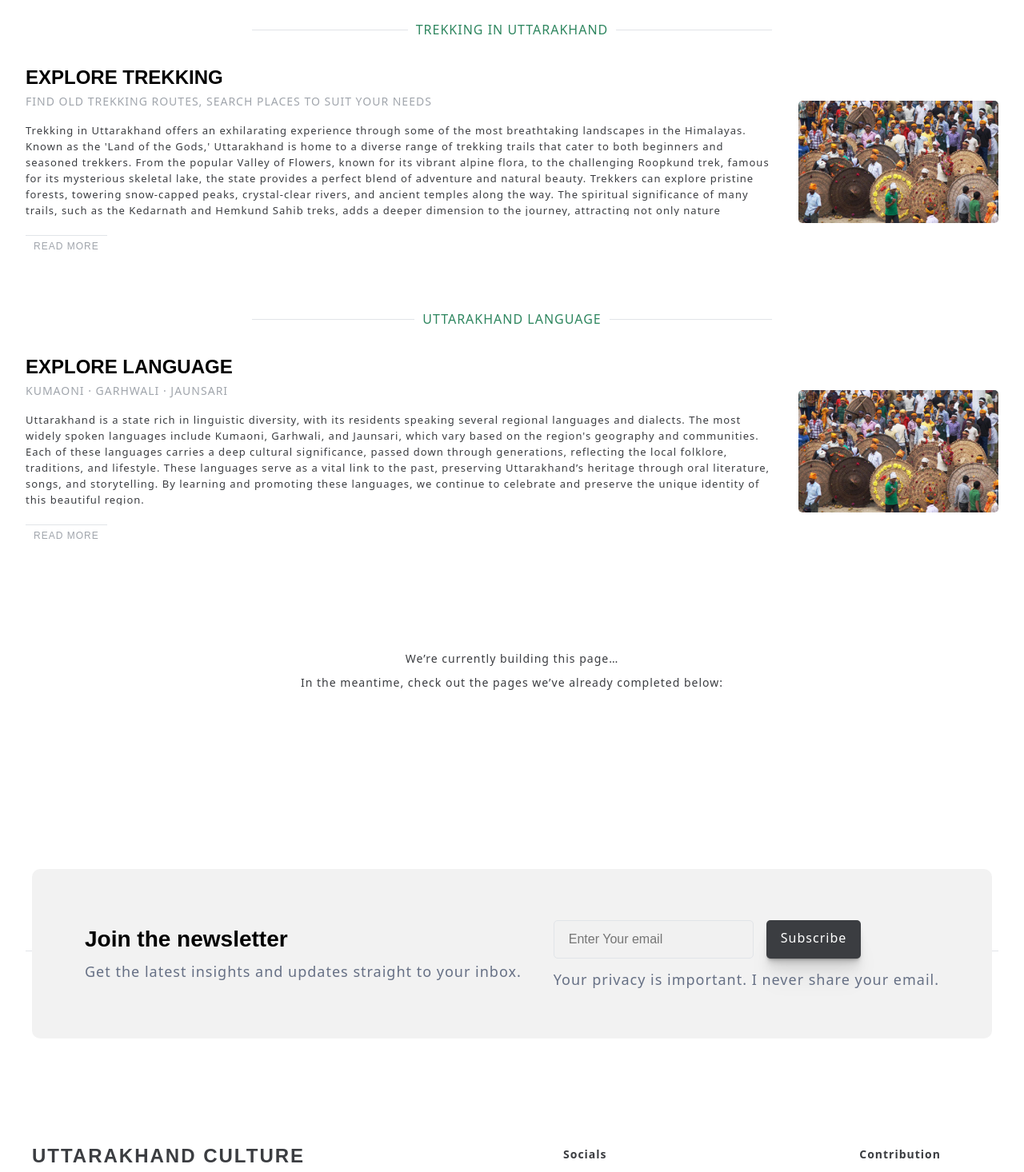
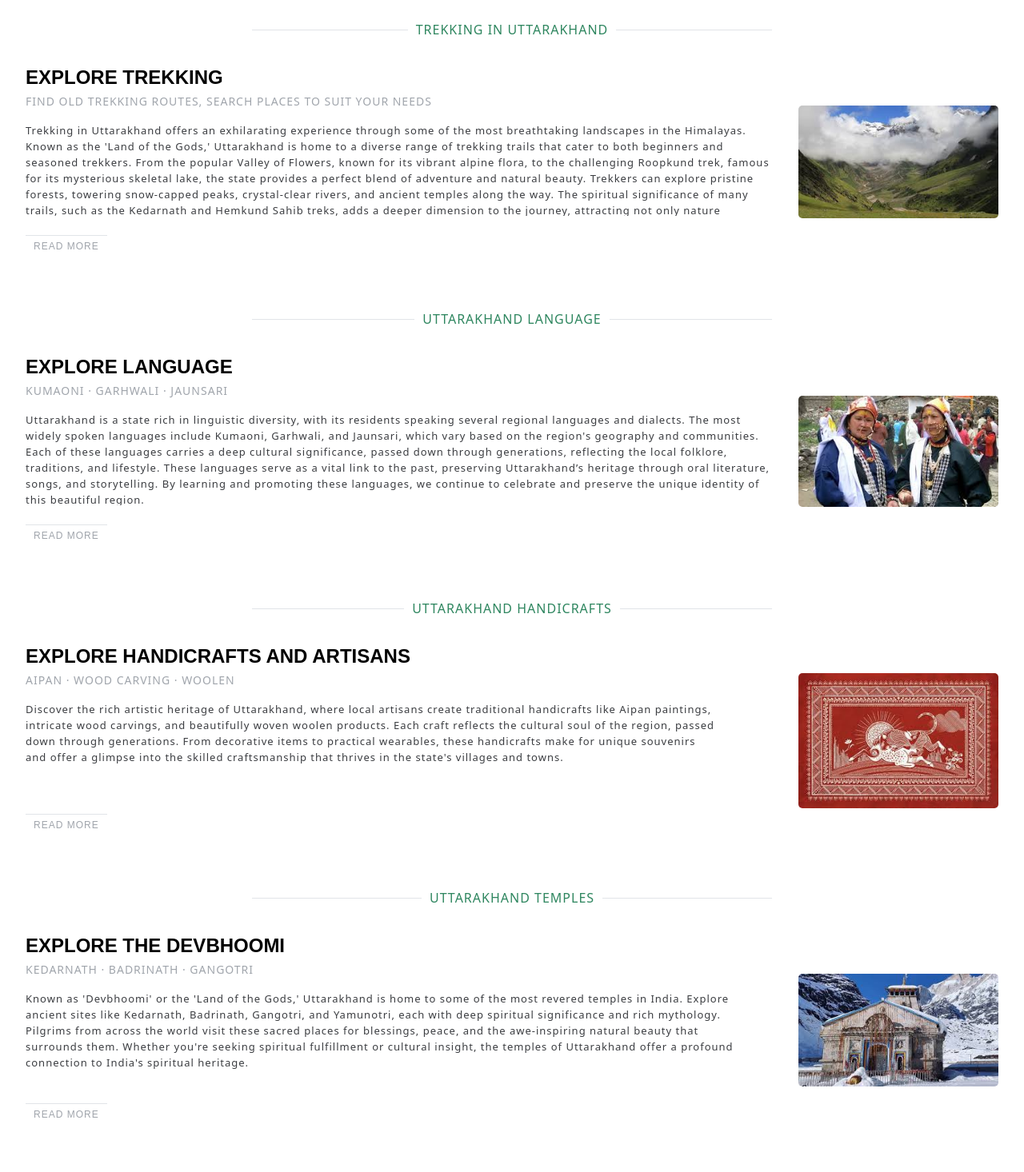
Before and after one commit to ajaynegi45/Uttarakhand-Culture-NewUI, a Next.js app: page /explore in a window 1280 px wide. Shown: the part 580-2046 px from the top of the page at 80% size. Built offline with nearby package versions, Linux system fonts and the light colour scheme; a web font is replaced by a local one.

Commit message:
Add sections like handicrafts and temples to the explore page with relevant images

```diff
--- a/src/app/explore/page.tsx
+++ b/src/app/explore/page.tsx
@@ -1,38 +1,73 @@
-import styles from "./page.module.css"
+import styles from "./page.module.css";
 import SectionCard from "@/components/ui/SectionCard";
 import Image from "next/image";
-import Mountain from '/public/mountain.svg';
-import Bagwal from "/public/bagwal.jpg";
+import Mountain from "/public/mountain.svg";
+import Aipan from "/public/AIPAN.jpg";
+import language from "/public/language.jpg";
+import trekking from "/public/trekking.jpg";
+import temple from "/public/temple.jpg";
 
 export default function Explore() {
   return (
     <>
       <div className={styles.pageHeader}>
         <h1> Explore Uttarakhand</h1>
-                <Image src={Mountain} alt={"Mountain Image"}/>
+        <Image src={Mountain} alt={"Mountain Image"} />
       </div>
 
+      <SectionCard
+        cardTitle={"TREKKING IN UTTARAKHAND"}
+        title={"EXPLORE TREKKING"}
+        subTitle={"FIND OLD TREKKING ROUTES, SEARCH PLACES TO SUIT YOUR NEEDS"}
+        description={
+          "Trekking in Uttarakhand offers an exhilarating experience through some of the most breathtaking landscapes in the Himalayas. Known as the 'Land of the Gods,' Uttarakhand is home to a diverse range of trekking trails that cater to both beginners and seasoned trekkers. From the popular Valley of Flowers, known for its vibrant alpine flora, to the challenging Roopkund trek, famous for its mysterious skeletal lake, the state provides a perfect blend of adventure and natural beauty. Trekkers can explore pristine forests, towering snow-capped peaks, crystal-clear rivers, and ancient temples along the way. The spiritual significance of many trails, such as the Kedarnath and Hemkund Sahib treks, adds a deeper dimension to the journey, attracting not only nature enthusiasts but also pilgrims. Whether it's the awe-inspiring beauty of the Nanda Devi National Park or the serene paths of Chopta, trekking in Uttarakhand offers a chance to connect with nature while discovering the cultural richness of the region's remote villages. With its well-marked trails and stunning vistas at every turn, Uttarakhand remains a paradise for trekkers seeking adventure, tranquility, and a deep connection to the Himalayas."
+        }
+        image={trekking}
+        readMoreLink={"/trekking"}
+      />
 
-            <SectionCard cardTitle={"TREKKING IN UTTARAKHAND"} title={"EXPLORE TREKKING"}
-                         subTitle={"FIND OLD TREKKING ROUTES, SEARCH PLACES TO SUIT YOUR NEEDS"}
-                         description={"Trekking in Uttarakhand offers an exhilarating experience through some of the most breathtaking landscapes in the Himalayas. Known as the 'Land of the Gods,' Uttarakhand is home to a diverse range of trekking trails that cater to both beginners and seasoned trekkers. From the popular Valley of Flowers, known for its vibrant alpine flora, to the challenging Roopkund trek, famous for its mysterious skeletal lake, the state provides a perfect blend of adventure and natural beauty. Trekkers can explore pristine forests, towering snow-capped peaks, crystal-clear rivers, and ancient temples along the way. The spiritual significance of many trails, such as the Kedarnath and Hemkund Sahib treks, adds a deeper dimension to the journey, attracting not only nature enthusiasts but also pilgrims. Whether it's the awe-inspiring beauty of the Nanda Devi National Park or the serene paths of Chopta, trekking in Uttarakhand offers a chance to connect with nature while discovering the cultural richness of the region's remote villages. With its well-marked trails and stunning vistas at every turn, Uttarakhand remains a paradise for trekkers seeking adventure, tranquility, and a deep connection to the Himalayas."}
-                         image={Bagwal} readMoreLink={"/trekking"}/>
+      <SectionCard
+        cardTitle={"UTTARAKHAND LANGUAGE"}
+        title={"EXPLORE LANGUAGE"}
+        subTitle={"KUMAONI · GARHWALI · JAUNSARI"}
+        description={
+          "Uttarakhand is a state rich in linguistic diversity, with its residents speaking several regional languages and dialects. The most widely spoken languages include Kumaoni, Garhwali, and Jaunsari, which vary based on the region's geography and communities. Each of these languages carries a deep cultural significance, passed down through generations, reflecting the local folklore, traditions, and lifestyle. These languages serve as a vital link to the past, preserving Uttarakhand’s heritage through oral literature, songs, and storytelling. By learning and promoting these languages, we continue to celebrate and preserve the unique identity of this beautiful region."
+        }
+        image={language}
+        readMoreLink={"/language"}
+      />
 
-            <SectionCard cardTitle={"UTTARAKHAND LANGUAGE"} title={"EXPLORE LANGUAGE"}
-                         subTitle={"KUMAONI · GARHWALI · JAUNSARI"}
-                         description={"Uttarakhand is a state rich in linguistic diversity, with its residents speaking several regional languages and dialects. The most widely spoken languages include Kumaoni, Garhwali, and Jaunsari, which vary based on the region's geography and communities. Each of these languages carries a deep cultural significance, passed down through generations, reflecting the local folklore, traditions, and lifestyle. These languages serve as a vital link to the past, preserving Uttarakhand’s heritage through oral literature, songs, and storytelling. By learning and promoting these languages, we continue to celebrate and preserve the unique identity of this beautiful region."}
-                         image={Bagwal} readMoreLink={"/language"}/>
+      <SectionCard
+        cardTitle={"UTTARAKHAND HANDICRAFTS"}
+        title={"EXPLORE HANDICRAFTS AND ARTISANS"}
+        subTitle={"AIPAN · WOOD CARVING · WOOLEN"}
+        description={
+          "Discover the rich artistic heritage of Uttarakhand, where local artisans create traditional handicrafts like Aipan paintings, intricate wood carvings, and beautifully woven woolen products. Each craft reflects the cultural soul of the region, passed down through generations. From decorative items to practical wearables, these handicrafts make for unique souvenirs and offer a glimpse into the skilled craftsmanship that thrives in the state's villages and towns."
+        }
+        image={Aipan}
+        readMoreLink={"/handicrafts"}
+      />
+
+      <SectionCard
+        cardTitle={"UTTARAKHAND TEMPLES"}
+        title={"EXPLORE THE DEVBHOOMI"}
+        subTitle={"KEDARNATH · BADRINATH · GANGOTRI"}
+        description={
+          "Known as 'Devbhoomi' or the 'Land of the Gods,' Uttarakhand is home to some of the most revered temples in India. Explore ancient sites like Kedarnath, Badrinath, Gangotri, and Yamunotri, each with deep spiritual significance and rich mythology. Pilgrims from across the world visit these sacred places for blessings, peace, and the awe-inspiring natural beauty that surrounds them. Whether you're seeking spiritual fulfillment or cultural insight, the temples of Uttarakhand offer a profound connection to India's spiritual heritage."
+        }
+        image={temple}
+        readMoreLink={"/temples"}
+      />
 
       <section>
-
         <div className={styles["text-container"]}>
           <p>We’re currently building this page…</p>
 
-                    <p>In the meantime, check out the pages we’ve already completed
-                        below:</p>
+          <p>
+            In the meantime, check out the pages we’ve already completed below:
+          </p>
         </div>
       </section>
-
     </>
   );
 }
--- a/src/components/ui/SectionCard.tsx
+++ b/src/components/ui/SectionCard.tsx
@@ -1,30 +1,27 @@
-import React from 'react';
+import React from "react";
 import styles from "@/components/ui/sectionCard.module.css";
 import Link from "next/link";
 import Image from "next/image";
-import {StaticImageData} from 'next/image';
-import GheeSankranti from "/public/Ghee_Sankranti.jpeg"
+import { StaticImageData } from "next/image";
+import GheeSankranti from "/public/Ghee_Sankranti.jpeg";
 
 type SectionCardProps = {
-    cardTitle: string
+  cardTitle: string;
   title: string;
   subTitle: string;
   description: string;
   image: StaticImageData;
-    readMoreLink: string
-    location?: string
-}
+  readMoreLink: string;
+  location?: string;
+};
 
-
-const SectionCard = ( props : SectionCardProps) => {
+const SectionCard = (props: SectionCardProps) => {
   return (
     <section className={styles.sectionCardContainer}>
-
       <div className={styles.sectionCardTitle}>
         <div className={styles.sectionCardTitleLine}></div>
         <p>{props.cardTitle}</p>
       </div>
-
 
       <div className={styles.sectionCard}>
         <div className={styles.sectionCardLeftSide}>
@@ -33,7 +30,11 @@ const SectionCard = ( props : SectionCardProps) => {
           <p className={styles.description}>{props.description}</p>
 
           <div className={styles.linkContainer}>
-                        <div className={styles.linkContainer1}><Link href={props.readMoreLink ? props.readMoreLink : '#'}>READ MORE</Link></div>
+            <div className={styles.linkContainer1}>
+              <Link href={props.readMoreLink ? props.readMoreLink : "#"}>
+                READ MORE
+              </Link>
+            </div>
             {props.location && (
               <div className={styles.linkContainer2}>
                 <Link
@@ -49,9 +50,14 @@ const SectionCard = ( props : SectionCardProps) => {
         </div>
 
         <div className={styles.imageContainer}>
-                    <Image src={props.image} alt={""} width={300} height={200} placeholder={"blur"}/>
+          <Image
+            src={props.image}
+            alt={""}
+            width={500}
+            height={300}
+            placeholder={"blur"}
+          />
         </div>
-
       </div>
     </section>
   );
```
Also changed, not shown: src/components/Festivals.tsx (+16 -8 lines). Lines whose indentation alone changed are shown as unchanged.
